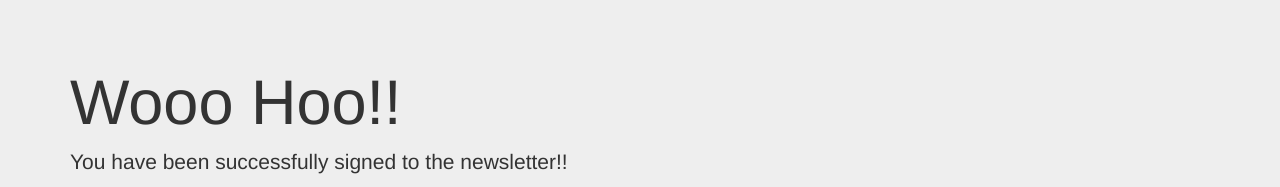
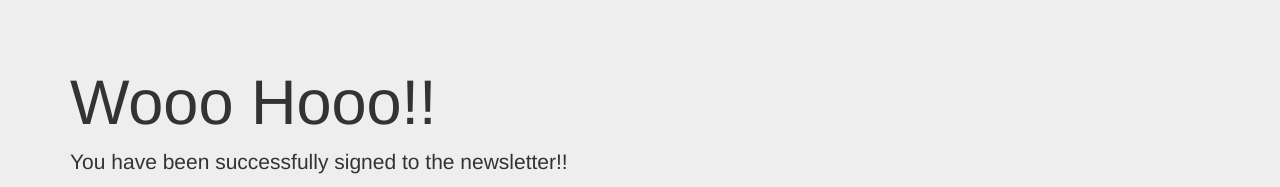
Before and after one commit to shivanshdwivedi/Newsletter-Signup, a website: page success.html in a window 1280 px wide. Shown: the top 187 px of the page. Drawn offline with nearby package versions, Linux system fonts and the light colour scheme.

Commit message:
Update success.html

```diff
--- a/success.html
+++ b/success.html
@@ -8,7 +8,7 @@
   <body>
         <div class="jumbotron jumbotron-fluid">
                 <div class="container">
-                  <h1 class="display-4">Wooo Hoo!!</h1>
+                  <h1 class="display-4">Wooo Hooo!!</h1>
                   <p class="lead">You have been successfully signed to the newsletter!! </p>
                 </div>
               </div>
```
